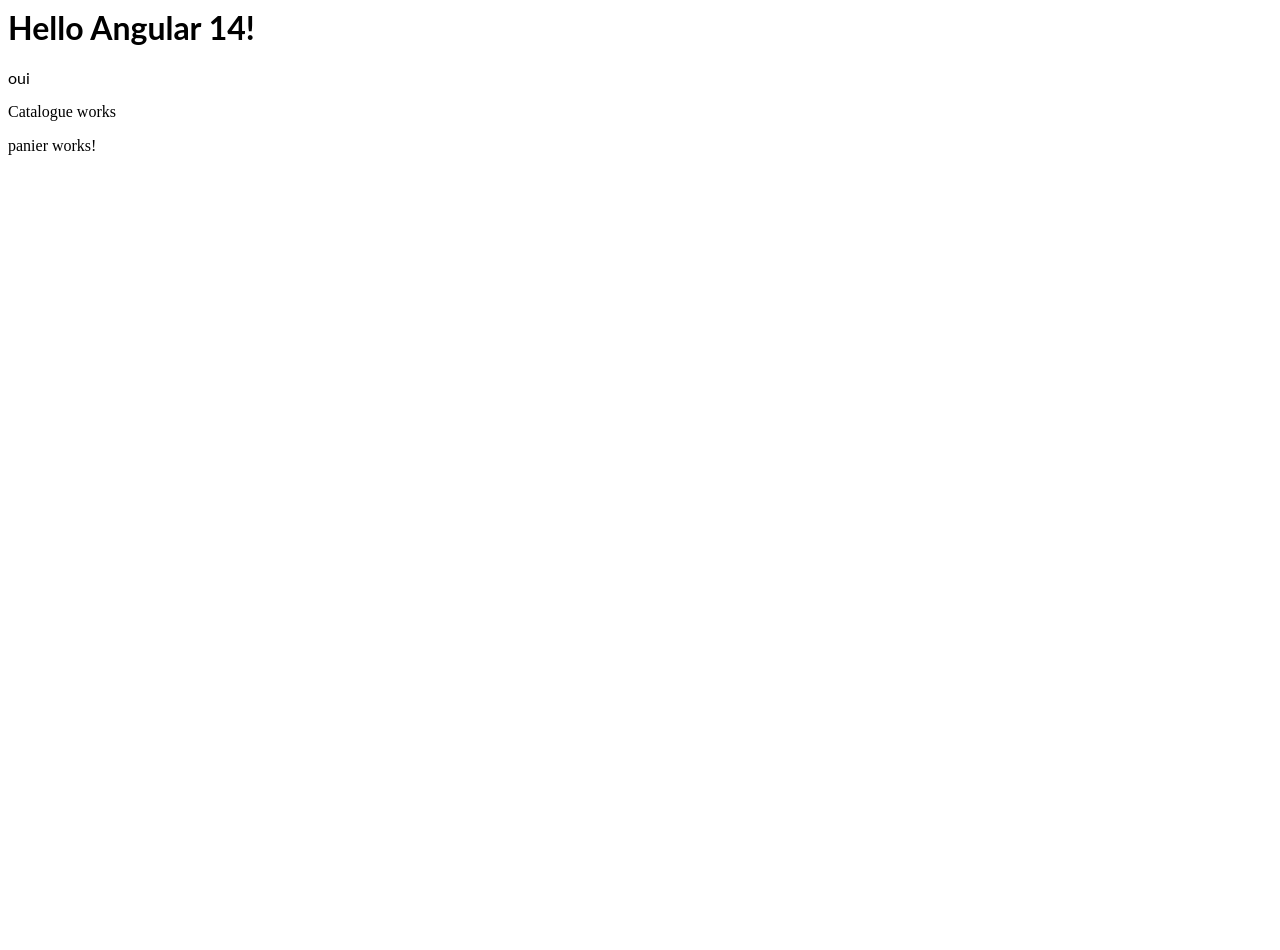
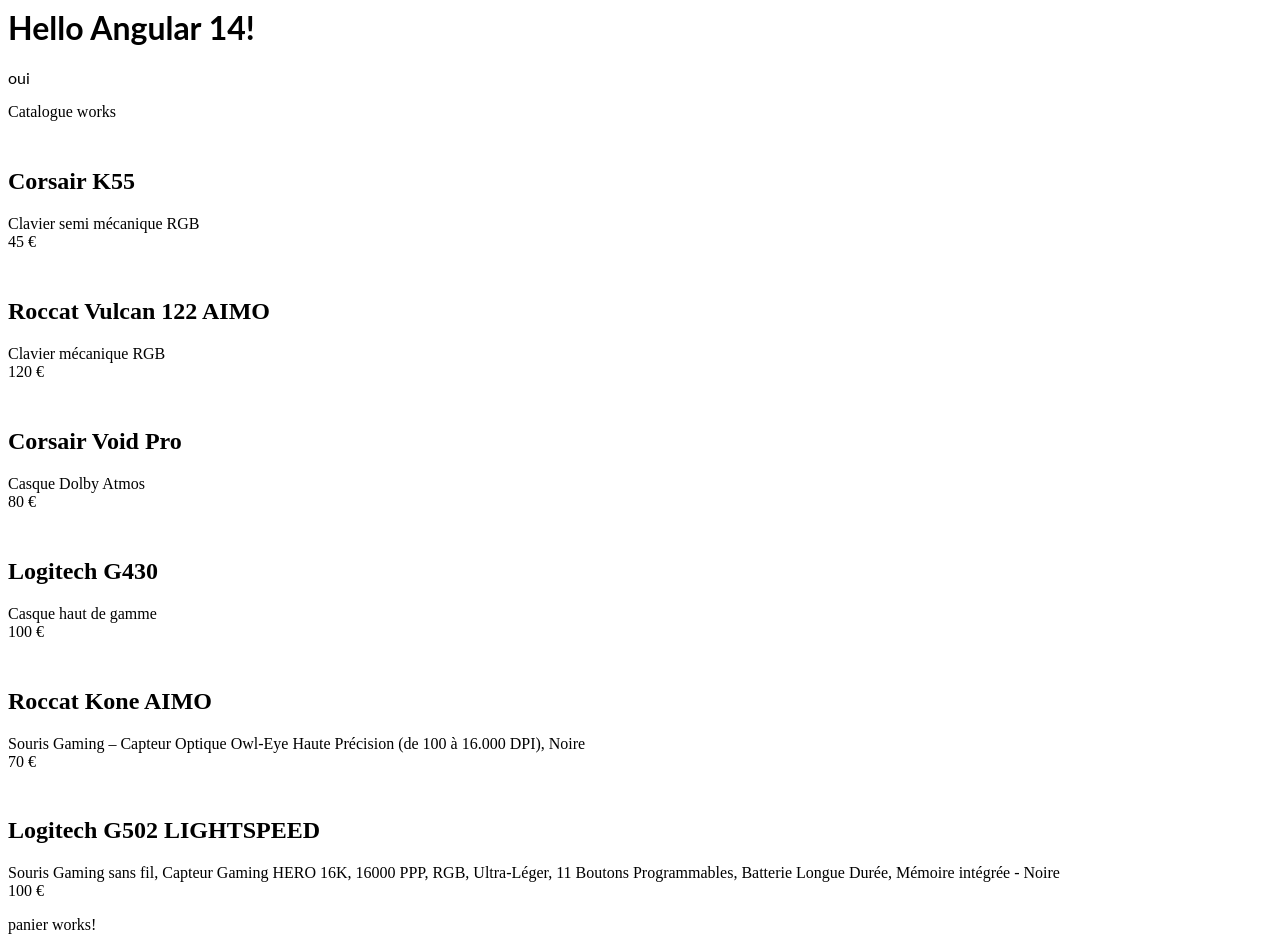
Before and after one commit to DaviDLmk/tp04_litzler_david, an Angular app: page / in a window 1280 px wide. Before the commit the page ends 800 px from the top, so only its background shows below. Built offline with nearby package versions, Linux system fonts and the light colour scheme.

Commit message:
2 files modified, 2 added

```diff
--- /dev/null
+++ b/src/app/api.service.ts
@@ -0,0 +1,14 @@
+import { Injectable } from "@angular/core";
+import { HttpClient } from "@angular/common/http";
+
+import { Observable } from "rxjs";
+import { environnement } from "../environnements/environnement";
+import { Produit } from "./models/produit";
+
+@Injectable()
+export class ApiService {
+  constructor(private http: HttpClient) {}
+  public getProduits(): Observable<Produit[]> {
+    return this.http.get<Produit[]>(environnement.backendProduit);
+  }
+}
--- a/src/app/catalogue/catalogue.component.ts
+++ b/src/app/catalogue/catalogue.component.ts
@@ -1,6 +1,7 @@
 import { Component, OnInit } from "@angular/core";
 import { Produit } from "../models/produit";
 import { Observable } from "rxjs";
+import { ApiService } from "../api.service";
 
 @Component({
   selector: "app-catalogue",
@@ -9,9 +10,10 @@
 })
 export class CatalogueComponent implements OnInit {
   produits: Observable<Produit[]>;
-  filterWord: string;
 
-  constructor() {}
+  constructor(private apiService: ApiService) {}
 
-  ngOnInit() {}
+  ngOnInit() {
+    this.produits = this.apiService.getProduits();
+  }
 }
--- /dev/null
+++ b/src/environnements/environnement.ts
@@ -0,0 +1,4 @@
+export const environnement = {
+  production: false,
+  backendProduit: "/assets/mock/produits.json"
+};
```
Also changed, not shown: src/app/app.module.ts (+5 -2 lines).
